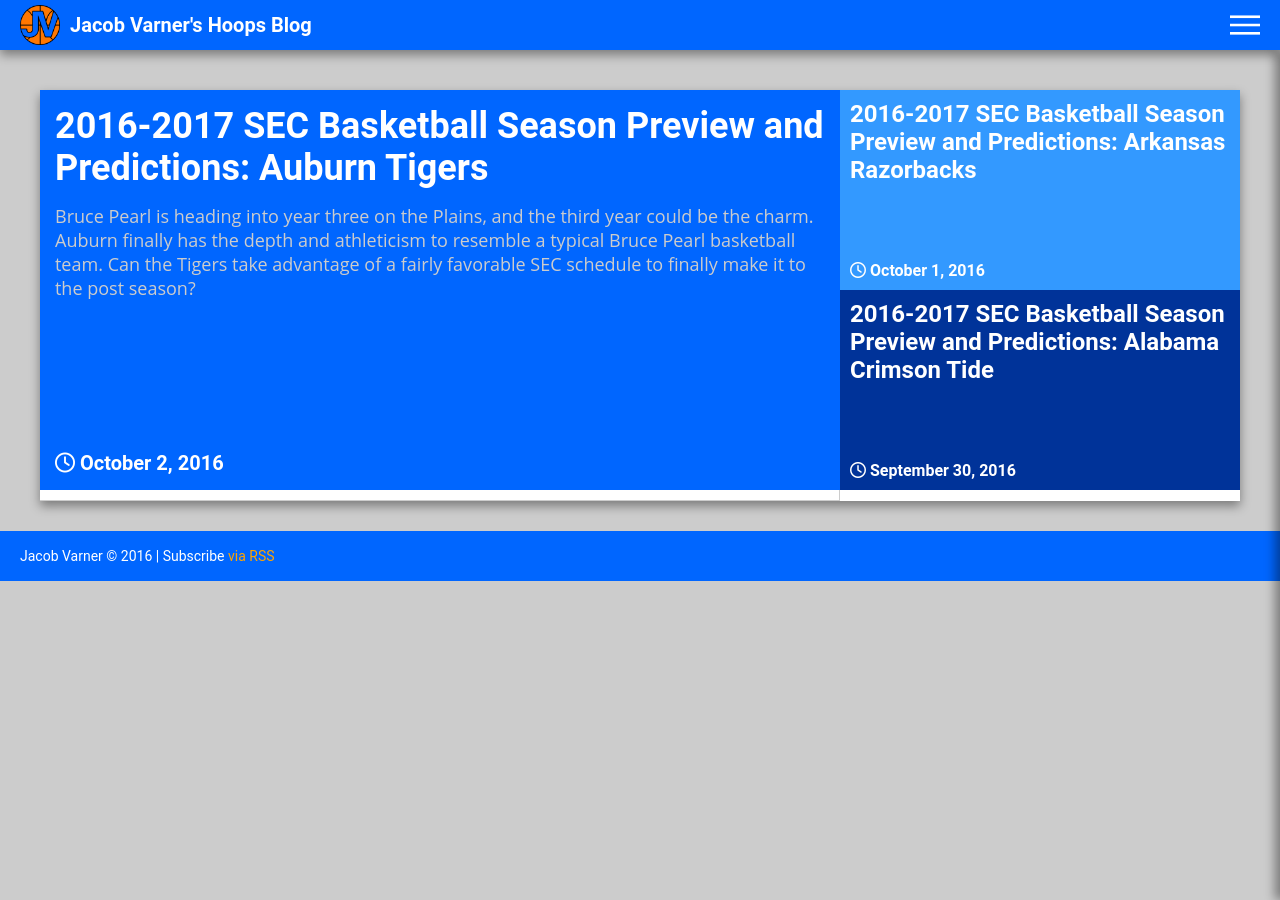
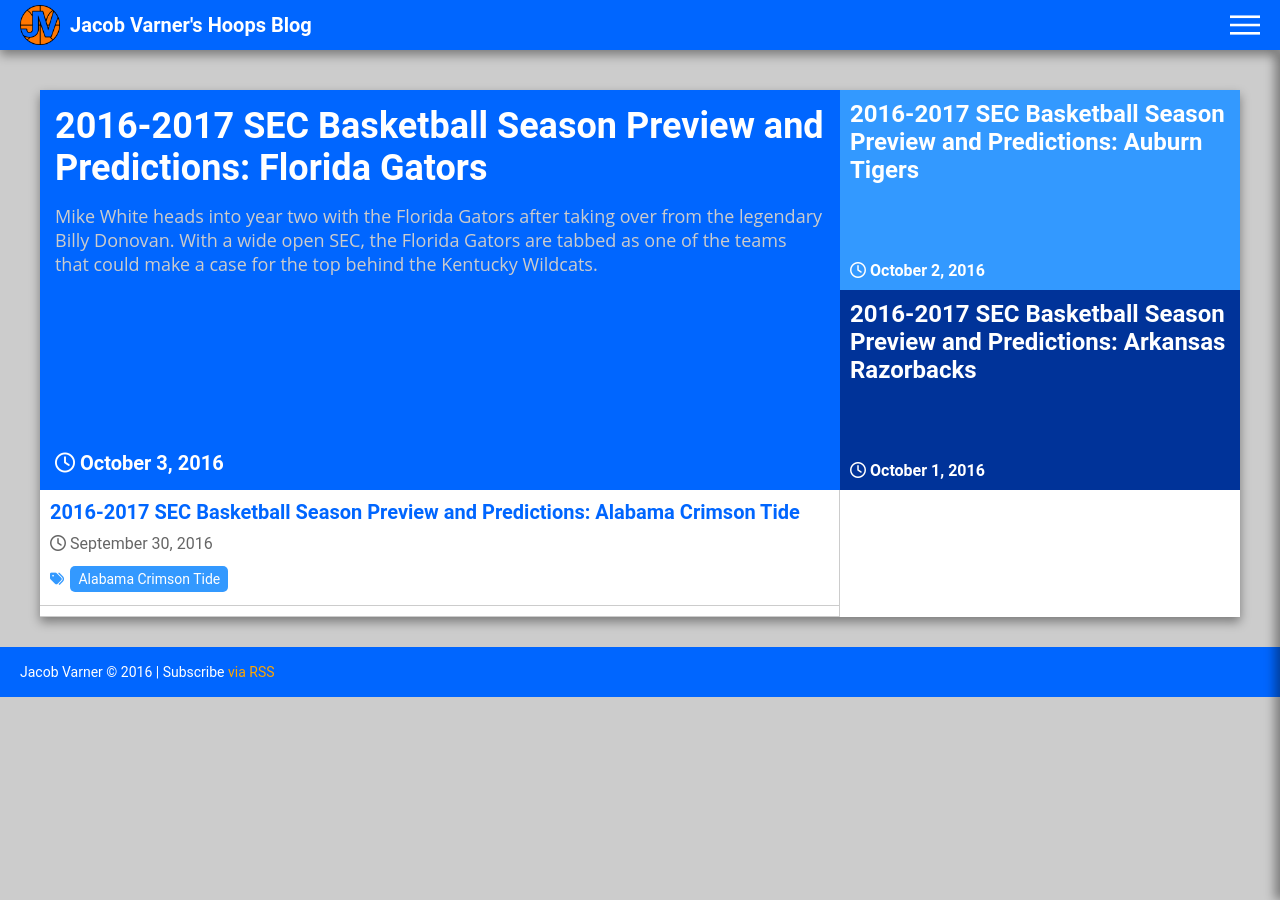
Before and after one commit to jacobvarner/hoops-blog, a Jekyll site: the page built from index.html, in a window 1280 px wide. Built offline with Jekyll 4.4.1, drawn with Linux system fonts in a browser that asks for light colours; nearby versions of some CDN libraries; part of the change alters nothing that is shown.

Commit message:
Posted Florida preview.

```diff
--- /dev/null
+++ b/_my_tags/florida-gators.md
@@ -0,0 +1,5 @@
+---
+layout: tag
+slug: florida-gators
+name: Florida Gators
+---
--- a/_posts/2016-10-2-2016-2017-SEC-Basketball-Season-Preview-and-Predictions-Auburn-Tigers.md
+++ b/_posts/2016-10-2-2016-2017-SEC-Basketball-Season-Preview-and-Predictions-Auburn-Tigers.md
@@ -1,7 +1,7 @@
 ---
 layout: post
 title:  "2016-2017 SEC Basketball Season Preview and Predictions: Auburn Tigers"
-date:   2016-10-2 3:35:00 -0600
+date:   2016-10-2 9:30:00 -0600
 tags: [auburn-tigers]
 excerpt: >
   Bruce Pearl is heading into year three on the Plains, and the third year could be the charm. Auburn finally has the depth and athleticism to resemble a typical Bruce Pearl basketball team. Can the Tigers take advantage of a fairly favorable SEC schedule to finally make it to the post season?
@@ -39,7 +39,7 @@ Will the influx of talent and a favorable league schedule be enough for the Tige
 
 ## Key Players
 
-**\#0 Horace Spencer**, 6'9" G - Led the team in blocks last season with 2.1 BPG
+**\#0 Horace Spencer**, 6'9" F - Led the team in blocks last season with 2.1 BPG
 
 **\#2 Bryce Brown**, 6'3" G - Made 78 3FG and averaged 10 PPG as a freshman
 
--- /dev/null
+++ b/_posts/2016-10-3-2016-2017-SEC-Basketball-Season-Preview-and-Predictions-Florida-Gators.md
@@ -0,0 +1,91 @@
+---
+layout: post
+title:  "2016-2017 SEC Basketball Season Preview and Predictions: Florida Gators"
+date:   2016-10-3 11:00:00 -0600
+tags: [florida-gators]
+excerpt: >
+  Mike White heads into year two with the Florida Gators after taking over from the legendary Billy Donovan. With a wide open SEC, the Florida Gators are tabbed as one of the teams that could make a case for the top behind the Kentucky Wildcats.
+---
+### Overview
+Florida, in its second season under Mike White, looks to be a team that many think can vie for a top spot in the SEC behind Kentucky. Mike White had success before at Louisiana Tech and has enough talent at Florida this season to make a run through the SEC.
+
+It starts in the backcourt for the Florida Gators where they have a trio of returning guards, Kasey Hill, KeVaughn Allen, and Chris Chiozza, who are all capable in contributing in different ways. Chiozza is more of the assist man and can facilitate the offense. KeVaughn Allen was one of the more versatile guards in the SEC last year and will score a good bit of Florida's points this season. The senior, Kasey Hill, is a good combination of scoring and passing ability and should mix both this season along with invaluable senior leadership. Throw College of Charleston transfer Canyon Barry in the mix and the Gators will have a quality backcourt with plenty of fire power this season.
+
+While the backcourt brings a combined 47.6 PPG from last season, the big men on the Florida Gators will have to be a factor for the Gators to lay claim to one of the top spots in the SEC. Former 5-star and SEC All-Freshman team member Devin Robinson has seen even more improvement according to Mike White. Robinson will play alongside fellow junior John Egbunu to form a duo of potential double-double machines. Egbunu aveaged 11.5 PPG and 6.5 RPG last season and should see those numbers increase this year, especially on the glass. Both Egbunu and Robinson will have to fill in for Dorian Finney-Smith but with the help of Justin Leon as well, the three should be able to make up for the lost production of Finney-Smith.
+
+The Florida Gators have enough talent to cover the entire floor this season and Mike Whit will have plenty of skill to play with. Playing away from a true home arena could prove difficult for the Gators during the non-conference schedule, but aside from a few tough matchups, they should be able to handle business. Things won't be as easy in conference play as Florida will have to travel to play Arkansas, South Carolina, Georgia, Mississippi State, Auburn, Kentucky, and Vanderbilt who could all be in the top half of the league this season.
+
+If Mike White can put together the talent the Gators have this season and make his way back to the NCAA Tournament, he'll be off to a good start in replacing the legacy of Billy Donovan in Gainesville.
+
+
+## Newcomers
+
+**\#2 Eric Hester**, 6'3" 4-star G from Oldsmar Christian
+
+**\#12 Gorjok Gak**, 6'11" 3-star F from Victory Rock Prep
+
+**\#21 Dontay Bassett**, 6'9" 3-star F from Oldsmar Christian
+
+**\#24 Canyon Barry**, 6'6" G from College of Charleston
+
+**\#25 Keith Stone**, 6'8" 4-star F from Zion Lutheran
+
+
+## Key Players
+
+**\#0 Kasey Hill**, 6'1" G - Averaged 9.1 PPG and 3.3 APG last season
+
+**\#1 Devin Robinson**, 6'8" F - Former 5-star recruit whom Mike White says is much improved
+
+**\#5 KeVaughn Allen**, 6'2" G - Leading returning scorer with 11.6 PPG last season
+
+**\#11 Chris Chiozza**, 6'0" G - Led team with 4.3 APG and added 7.2 PPG last season
+
+**\#15 John Egbunu**, 6'11" C - Averaged 11.5 PPG and 6.5 RPG last season
+
+**\#23 Justin Leon**, 6'8" F - Forward who has the ability to take and hit the outside shot
+
+**\#24 Canyon Barry**, 6'6" G - Led the CAA conference with 19.7 PPG last season
+
+
+## 2016-2017 Season Predictions
+
+|---------------------------------------+-----|
+| Opponent                              | W/L |
+|:--------------------------------------|:---:|
+| Florida Gulf Coast                    | W   |
+| Mercer                                | W   |
+| St. Bonaventure                       | W   |
+| Belmont                               | W   |
+| Seton Hall                            | W   |
+| Gonzaga/Quinnipiac                    | L   |
+| Miami/Stanford/Iowa State/Indiana St. | W   |
+| North Florida                         | W   |
+| Duke                                  | L   |
+| @ Florida State                       | L   |
+| Charlotte                             | W   |
+| vs Arkansas Little Rock               | W   |
+| @ Arkansas                            | L   |
+| vs Ole Miss                           | W   |
+| vs Tennessee                          | W   |
+| @ Alabama                             | W   |
+| vs Georgia                            | W   |
+| @ South Carolina                      | L   |
+| vs Vanderbilt                         | W   |
+| @ LSU                                 | W   |
+| @ Oklahoma                            | W   |
+| vs Missouri                           | W   |
+| vs Kentucky                           | L   |
+| @ Georgia                             | L   |
+| vs Texas A&M                          | W   |
+| @ Auburn                              | W   |
+| @ Mississippi State                   | L   |
+| vs South Carolina                     | W   |
+| @ Kentucky                            | L   |
+| vs Arkansas                           | W   |
+| @ Vanderbilt                          | L   |
+|---------------------------------------+-----|
+
+* Will play most of their non-conference games at neutral sites across Florida while renovations to the O'Connell Center are finished
+
+## Record: 23-8 (12-6 SEC)
```
